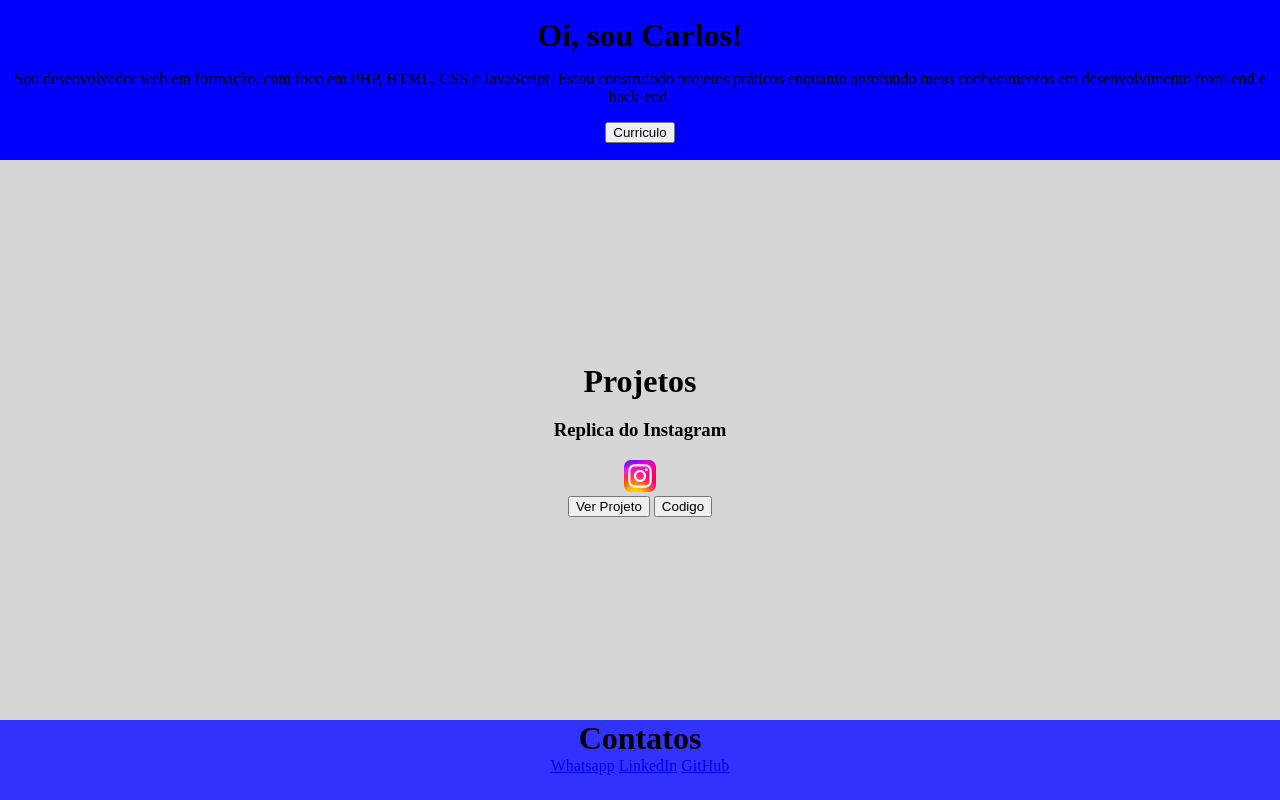
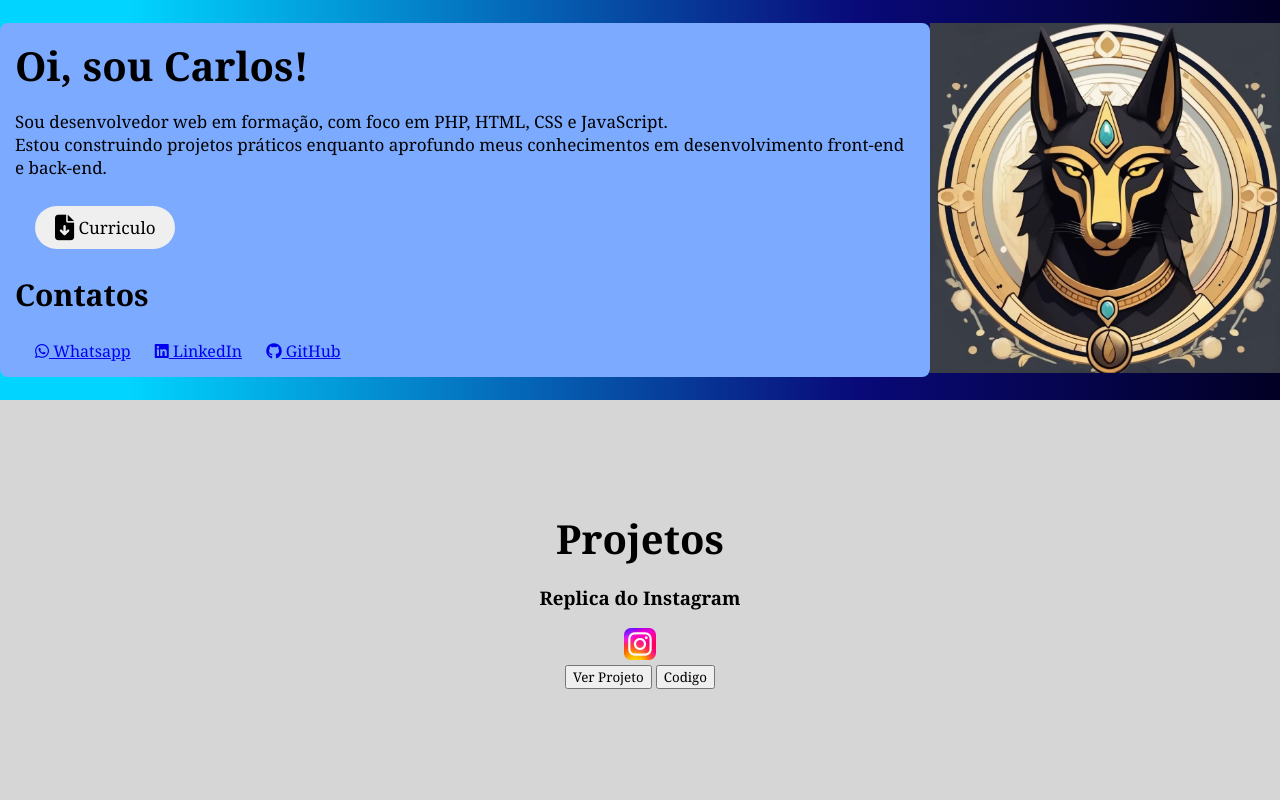
Before and after one commit to Carlos-xd146/Portifolio, a plain HTML site: page index.html in a window 1280 px wide. Drawn offline with Linux system fonts and the light colour scheme.

Commit message:
29-09 CSS em casa

```diff
--- a/css/style.css
+++ b/css/style.css
@@ -1,29 +1,84 @@
-body{
+* {
+    font-family: Georgia, 'Times New Roman', Times, serif
+}
+
+body {
     height: 100vh;
     margin: 0;
     padding: 0;
     background-color: white;
 }
 
+/* ------------------------------------------------------------ */
+.sobre {
+    display: block;
+    margin: auto;
+    padding: 15px;
+    align-content: center;
+    border-radius: 8px;
+    background-color: rgb(124, 170, 255);
+}
+
+.sobre p {
+    font-size: 17px;
+    padding-bottom: 10px;
+}
+
+.sobre a{
+    padding-left: 20px;
+}
+
 h1 {
     margin: 0;
     padding: 0;
+    font-size: 40px;
+}
+.sobre h2{
+    font-size: 30px;
 }
 
-.sobre {
+.sobre button{
+    padding: 10px 20px 10px 20px;
+    border-radius: 25px;
+    border: none;
+    font-size: 17px;
+    cursor: pointer;
+}
+.sobre button:hover{
+    background-color: black;
+    color: white
+
+}
+
+/* -------------------------------------------------------- */
+.header {
     margin: 0;
     padding: 0;
-    height: 20%;
+    height: 50%;
     width: 100%;
-    background-color: blue;
-    justify-items: center;
-    align-content: center;
-    text-align: center;
+    background: #020024;
+background: linear-gradient(270deg,rgba(2, 0, 36, 1) 0%, rgba(9, 9, 121, 1) 33%, rgba(0, 212, 255, 1) 90%);
+    display: flex;
 }
 
+.header .foto {
+    align-content: center;
+    display: block;
+    margin: auto;
+}
+
+.header img{
+    width: 350px;
+    height: 350px;
+}
+/* ------------------------------------------------------------- */
+
+
+
+/* --------------------------------------------------------------- */
 .projetos {
     background-color: rgb(214, 214, 214);
-    height: 70%;
+    height: 50%;
     width: 100%;
     margin: 0;
     padding: 0;
@@ -32,12 +87,4 @@ h1 {
     text-align: center;
 }
 
-
-.contatos {
-    height: 10%;
-    width: 100%;
-    background-color: rgb(50, 50, 255);
-    justify-items: center;
-    text-align: center;
-
-}
+/* ----------------------------------------------------------------- */
--- a/index.html
+++ b/index.html
@@ -6,16 +6,29 @@
     <meta name="viewport" content="width=device-width, initial-scale=1.0">
     <title>Meu Portifolio</title>
     <link rel="stylesheet" href="./css/style.css">
+    <script src="https://kit.fontawesome.com/1a1ec469ac.js" crossorigin="anonymous"></script>
 </head>
 
 <body>
 
-    <div class="sobre">
-        <h1> Oi, sou Carlos! </h1>
+    <div class="header">
+        <div class="sobre">
+            <h1> Oi, sou Carlos! </h1>
 
-        <p>Sou desenvolvedor web em formação, com foco em PHP, HTML, CSS e JavaScript. Estou construindo projetos práticos enquanto aprofundo meus conhecimentos em desenvolvimento front-end e back-end.</p>
+            <p>Sou desenvolvedor web em formação, com foco em PHP, HTML, CSS e JavaScript. <br> Estou construindo projetos
+                práticos enquanto aprofundo meus conhecimentos em desenvolvimento front-end e back-end.</p>
 
-        <a href="https://github.com/Carlos-xd146/Portifolio/raw/main/PDF-teste.pdf" target="_blank"><button>Curriculo</button></a>
+            <a href="https://github.com/Carlos-xd146/Portifolio/raw/main/PDF-teste.pdf"
+                target="_blank"><button ><i class="fa-solid fa-file-arrow-down fa-xl"></i> Curriculo</button>
+            </a>
+            <h2>Contatos</h2>
+            <a href="#"><i class="fa-brands fa-whatsapp"></i> Whatsapp</a>
+            <a href="https://www.linkedin.com/in/carlosedss/" target="_blank"><i class="fa-brands fa-linkedin"></i> LinkedIn</a>
+            <a href="https://github.com/Carlos-xd146" target="_blank"><i class="fa-brands fa-github"></i> GitHub</a>
+        </div>
+        <div class="foto">
+            <img src="img/Novo anubis..jpg" alt="foto">
+        </div>
     </div>
 
 
@@ -33,13 +46,6 @@
         </div>
     </div>
 
-
-    <div class="contatos">
-        <h1>Contatos</h1>
-        <a href="#">Whatsapp</a>
-        <a href="https://www.linkedin.com/in/carlosedss/" target="_blank">LinkedIn</a>
-        <a href="https://github.com/Carlos-xd146" target="_blank">GitHub</a>
-    </div>
 </body>
 
 </html>
```
Also changed, not shown: img/Novo anubis..jpg (added).
